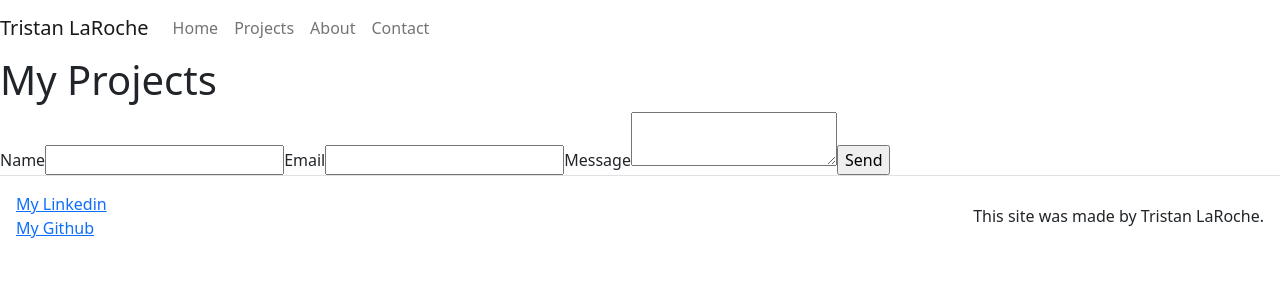
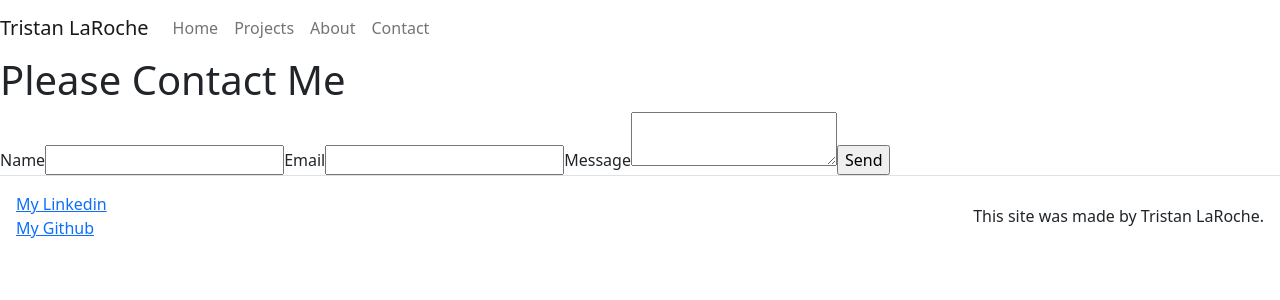
Before and after one commit to taroche/Profile, a React (Create React App) app: page /contact in a window 1280 px wide. Shown: the top 300 px of the page. Built offline with nearby package versions, Linux system fonts and the light colour scheme.

Commit message:
changed pageheader text

```diff
--- a/src/pages/ContactPage.js
+++ b/src/pages/ContactPage.js
@@ -27,7 +27,7 @@ const contactPage = () => {
 
   return (
     <>
-      <PageHeader text="My Projects" />
+      <PageHeader text="Please Contact Me" />
       <form ref={form} onSubmit={sendEmail}>
         <label>Name</label>
         <input type="text" name="user_name" />
```
